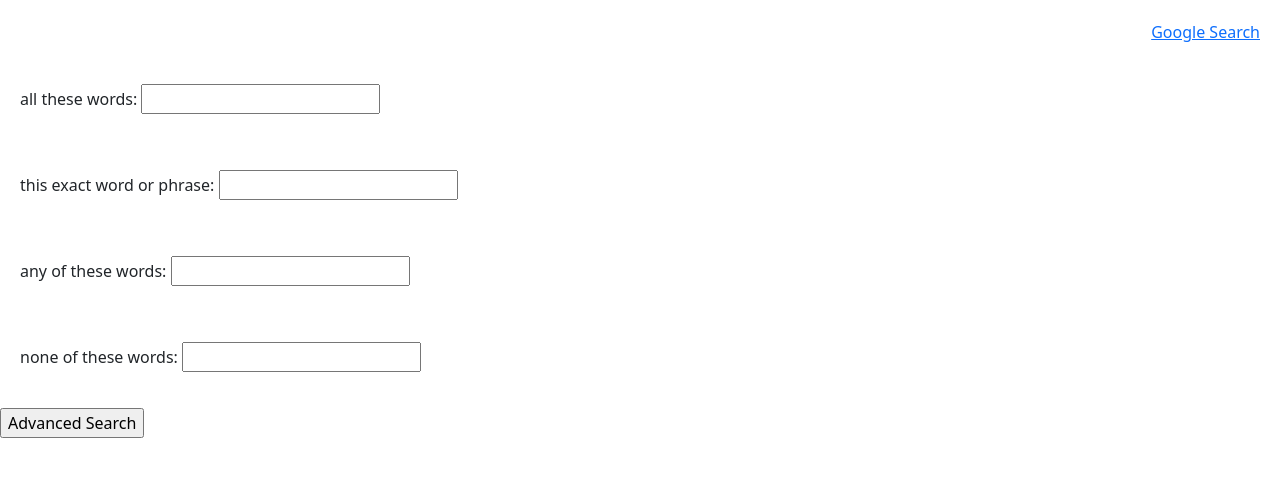
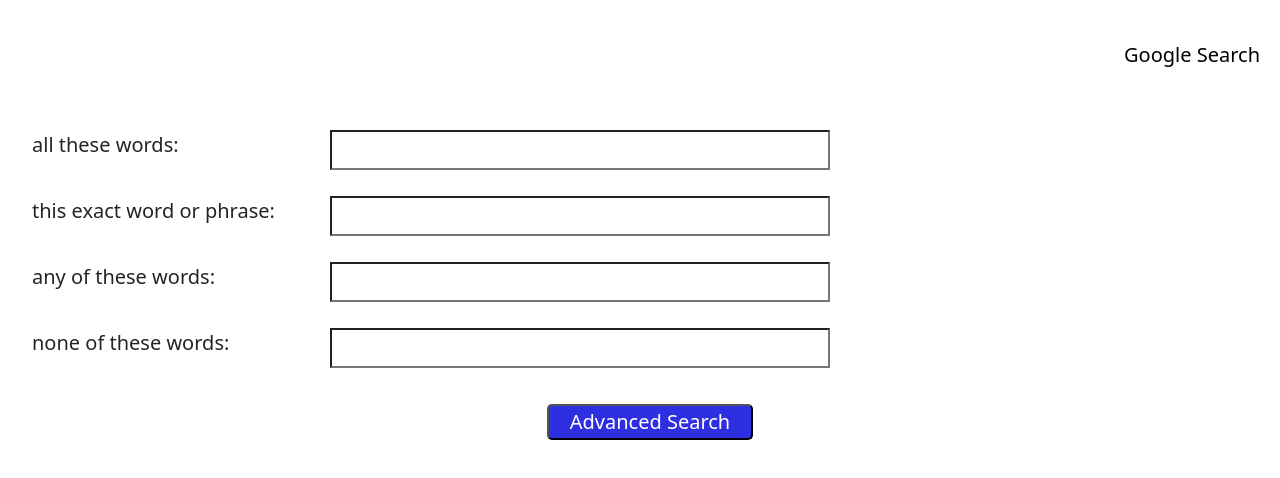
Before and after one commit to Yash1hi/edxGoogle, a plain HTML site: page advanced.html in a window 1280 px wide. Drawn offline with nearby package versions, Linux system fonts and the light colour scheme.

Commit message:
Finished front end css, added I'm feeling lucky

```diff
--- a/advanced.html
+++ b/advanced.html
@@ -7,15 +7,32 @@
     </head>
     <body>
         <div id="searchContainer">
-            <a class="searchLinks" href="index.html">Google Search</a>
+            <div class="row">
+                <a class="searchLinks" href="index.html">Google Search</a>
+            </div>
         </div>
         <div id="formContainer">
             <form action="https://www.google.com/search" id="advancedForm">
-                <p class="searchInput">all these words: <input type="text" name="as_q"></p>
-                <p class="searchInput">this exact word or phrase: <input type="text" name="as_epq"></p>
-                <p class="searchInput">any of these words: <input type="text" name="as_oq"></p>
-                <p class="searchInput">none of these words: <input type="text" name="as_eq"></p>
-                <p id="searchSubmit"><input type="submit" value="Advanced Search"></p>
+                <div class="row">
+                    <p class="col-3">all these words: </p>
+                    <input type="text" name="as_q" class="col-4">
+                </div>
+                <div class="row">
+                    <p class="col-3">this exact word or phrase: </p>
+                    <input type="text" name="as_epq" class="col-4">
+                </div>
+                <div class="row">
+                    <p class="col-3">any of these words: </p>
+                    <input type="text" name="as_oq" class="col-4">
+                </div>
+                <div class="row">
+                    <p class="col-3">none of these words: </p>
+                    <input type="text" name="as_eq" class="col-4">
+                </div>
+                <div class="row">
+                    <p class="col-5"></p>
+                    <input type="submit" value="Advanced Search" class="col-2" id="searchSubmitAdv">
+                </div>
             </form>
 
         </div>
--- a/styles.scss
+++ b/styles.scss
@@ -1,6 +1,13 @@
 #searchContainer {
     padding: 20px;
     text-align: right;
+    font-size: 20px;
+}
+
+.searchLinks {
+    text-decoration: none;
+    color: black;
+    padding: 20px
 }
 
 #formContainer {
@@ -13,4 +20,39 @@
 
 #advancedForm {
     text-align: left;
+    font-size: 20px;
+    .row {
+        margin: 20px;
+        input[type=text] {
+            border-radius: 0px;
+            width: 500px;
+            height: 40px;
+        }
+    }
+
 }
+
+#searchSubmitAdv {
+    background-color: rgb(47, 47, 226);
+    color: white;
+    margin: 10px;
+    text-align: center;
+}
+
+input[type=text] {
+    border-radius: 25px;
+    width: 700px;
+    height: 60px;
+    font-size: 30px;
+}
+
+input[type=submit] {
+    border-radius: 5px;
+}
+
+.googleImg {
+    display: block;
+    margin-left: auto;
+    margin-right: auto;
+    width: 400px;
+}
```
Also changed, not shown: image.html (+1 -0 lines), index.html (+5 -1 lines), google.png (added), googleImages.png (added), styles.css, 1 other file.
